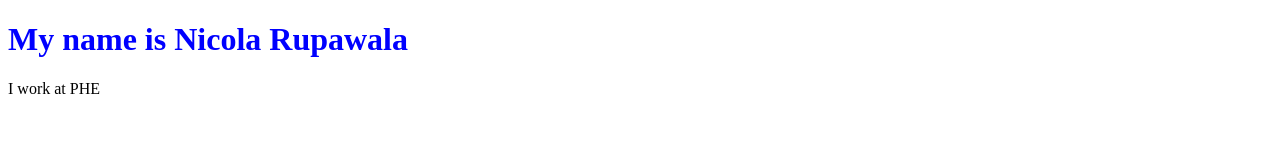
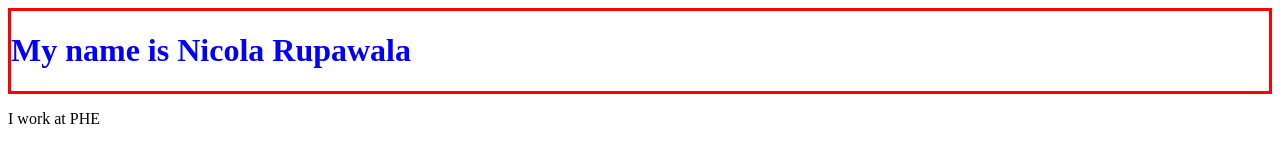
Before and after one commit to NicolaRupawala/Nicola-Rupawala, a plain HTML site: page index.html in a window 1280 px wide. Drawn offline with Linux system fonts and the light colour scheme.

Commit message:
Update main.css

```diff
--- a/main.css
+++ b/main.css
@@ -1,3 +1,3 @@
 h1 {color: blue;}
-div {border style: solid;
-color: red;}
+div {border-style: solid;
+border-color: red;}
```
